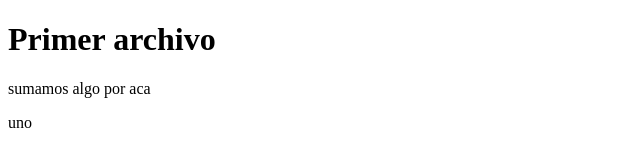
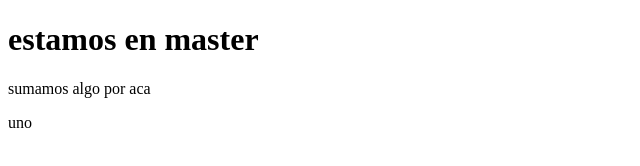
Before and after one commit to DanielaGanan/TrabajoPractico2, a plain HTML site: page fusiones-con-conflictos/conflictos.html in a window 1280 px wide. Shown: the whole page, without its empty margins (0-640 px from the left). Drawn offline with Linux system fonts and the light colour scheme.

Commit message:
cambios en master

```diff
--- a/fusiones-con-conflictos/conflictos.html
+++ b/fusiones-con-conflictos/conflictos.html
@@ -7,12 +7,7 @@
 
 </head>
 <body>
-    <h1>Primer archivo</h1>
-
-    <title>Conflictos en ramac</title>
-
-</head>
-<body>
+    <h1>estamos en master</h1>
     <p>sumamos algo por aca</p>
     <p>uno</p>
 
```
